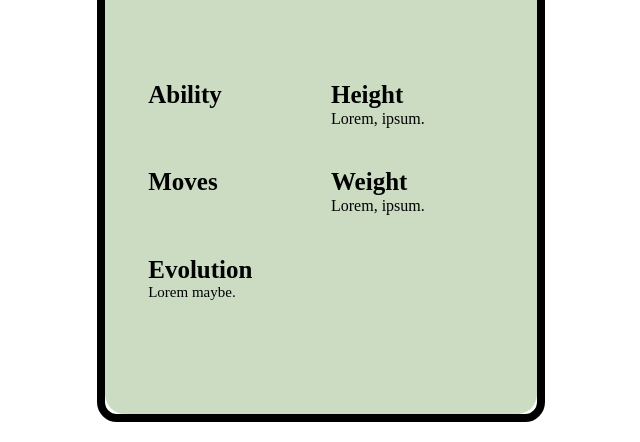
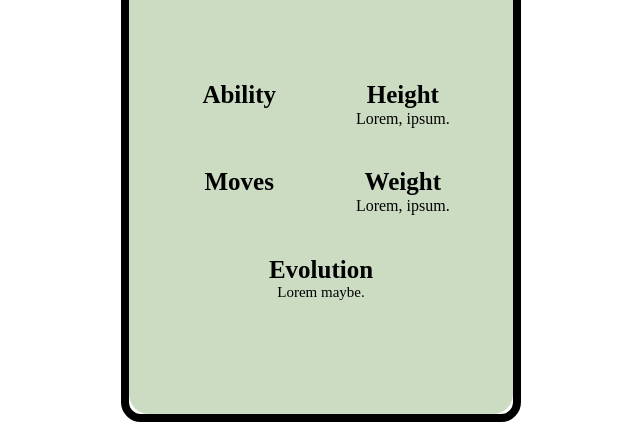
Before and after one commit to sarahDuongPaigeFCProjectFour/sarahDuongPaigeFCProjectFour, a plain HTML site: page index.html in a window 1280 px wide. Shown: the part 1158-1600 px from the top of the page, without its empty margins (319-959 px from the left). Drawn offline with nearby package versions, Linux system fonts and the light colour scheme; no server answers.

Commit message:
gen changes

```diff
--- a/styles/sass/style.scss
+++ b/styles/sass/style.scss
@@ -54,7 +54,7 @@ main {
 .wrapper {
   margin: 0 auto;
   max-width: 1080px;
-  width: 35%;
+  width: 30%;
 }
 
 .pokedex {
@@ -155,6 +155,7 @@ img {
 }
 
 .infoGrid {
+    text-align: center;
     display: grid;
     grid-template-columns: 1fr 1fr;
     gap: 40px 20px;
```
Also changed, not shown: styles/style.css.
